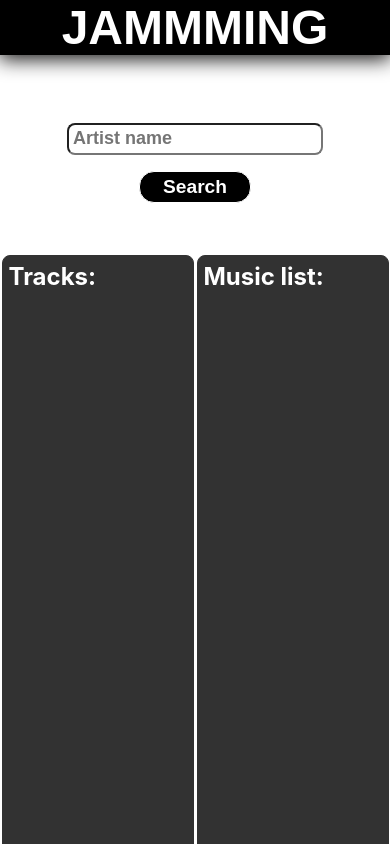
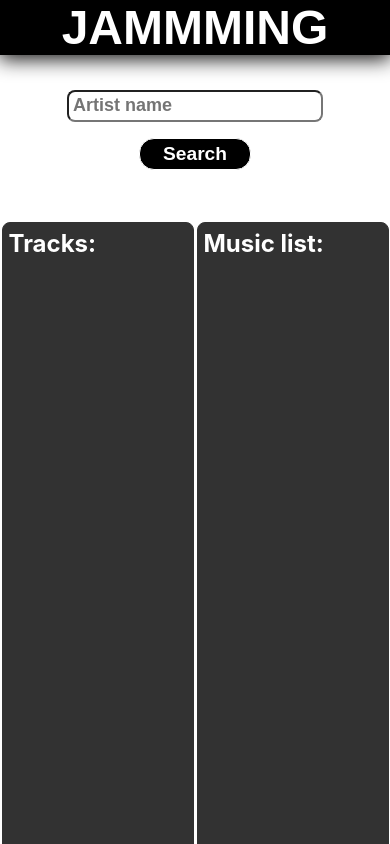
Before and after one commit to ombeltran/jamming_project_omb, a React (Create React App) app: page / in a window 390 px wide. Shown: the top 844 px of the page. Built offline with nearby package versions, Linux system fonts and the light colour scheme.

Commit message:
fixed layout IV

```diff
--- a/src/components/styles.css
+++ b/src/components/styles.css
@@ -10,9 +10,8 @@
     flex-direction: column;
     justify-content: center;
     align-items: center;
-    height: 100vh;
-    margin-top: 2px;
-    padding-top: 45%;
+    height: auto;
+    padding-top: 7%;
 }
 
 .divMainChild {
@@ -111,7 +110,7 @@ audio {
 }
 
 .title {
-    position: relative;
+    position: fixed;
     text-align: center;
     font-family: sans-serif;
     font-size: 2rem;
@@ -123,12 +122,20 @@ audio {
 }
 
 @media screen and (max-width: 920px) {
+    .divMain{
+        padding-top: 10%;
+    }
+
     .detail{
         width: 17rem;
     }
 }
 
 @media screen and (max-width: 650px) {
+    .divMain{
+        padding-top: 13%;
+    }
+
     .detail{
         width: 16rem;
     }
@@ -140,7 +147,7 @@ audio {
 
 @media screen and (max-width: 565px) {
     .divMain{
-        margin-top: 11rem;
+        padding-top: 23%;
     }
 
     .detail{
```
